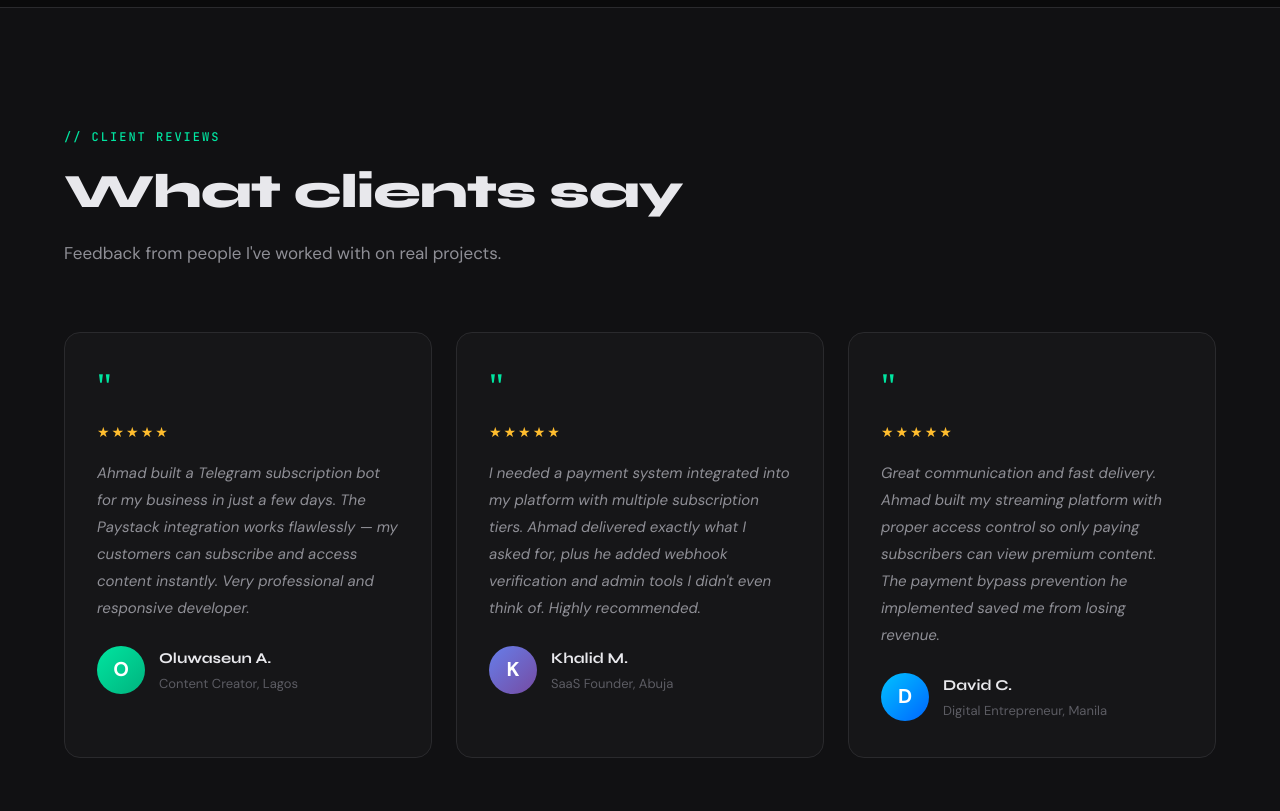
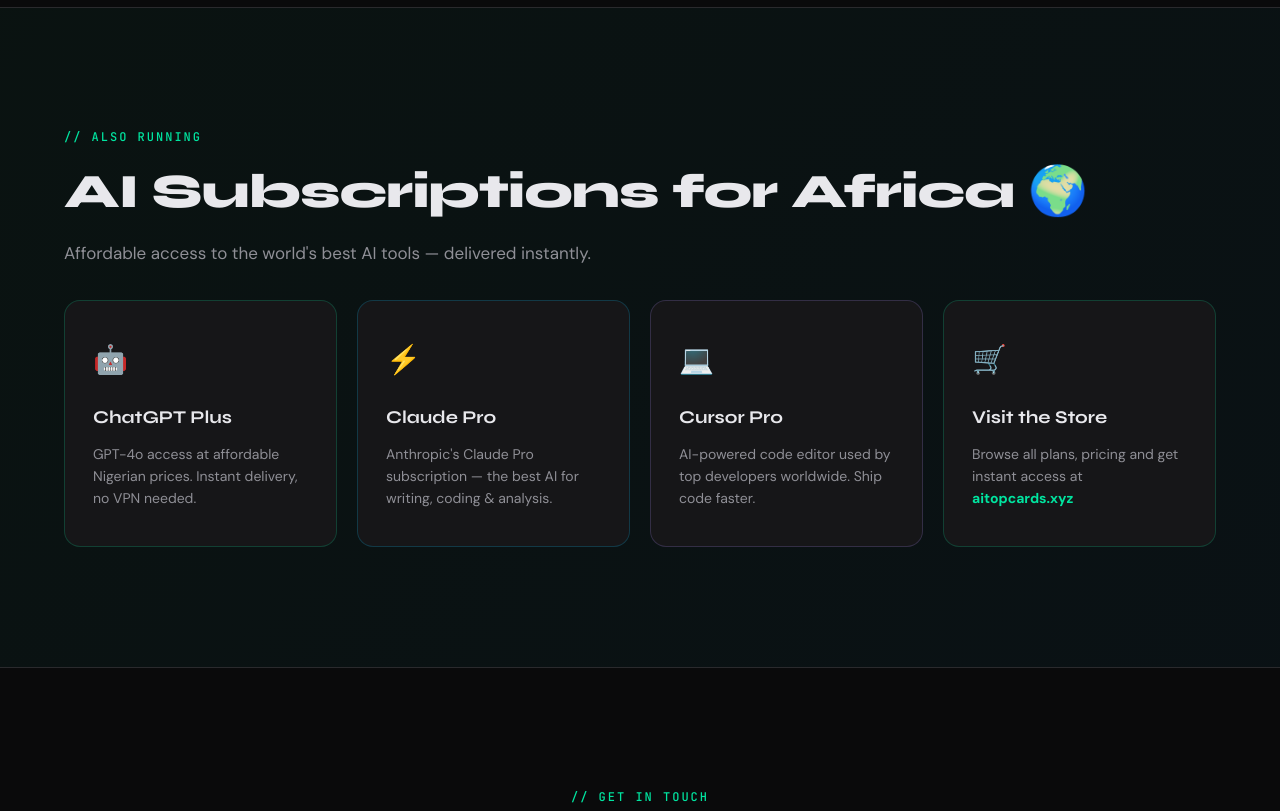
Before and after one commit to Dual-XXE/Portfolio-, a plain HTML site: page index.html in a window 1280 px wide. Shown: the part 4980-5791 px from the top of the page. Drawn offline with Linux system fonts and the light colour scheme.

Commit message:
fix: remove fake reviews, add aistore section

```diff
--- a/index.html
+++ b/index.html
@@ -929,50 +929,34 @@
         </div>
     </section>
 
-    <!-- TESTIMONIALS -->
-    <section class="section testimonials" id="testimonials">
+    <!-- AI STORE PROMO -->
+    <section class="section" id="aistore" style="background: linear-gradient(135deg, rgba(0,229,160,0.04), rgba(0,194,255,0.04)); border-top: 1px solid var(--border); border-bottom: 1px solid var(--border);">
         <div class="container">
-            <div class="section-header reveal">
-                <div class="section-label">// Client Reviews</div>
-                <h2 class="section-title">What clients say</h2>
-                <p class="section-desc">Feedback from people I've worked with on real projects.</p>
+            <div class="section-header reveal" style="margin-bottom: 32px;">
+                <div class="section-label">// Also Running</div>
+                <h2 class="section-title">AI Subscriptions for Africa 🌍</h2>
+                <p class="section-desc">Affordable access to the world's best AI tools — delivered instantly.</p>
             </div>
-            <div class="testimonials-grid">
-                <div class="testimonial-card reveal reveal-delay-1">
-                    <div class="testimonial-quote">"</div>
-                    <div class="testimonial-stars">★★★★★</div>
-                    <p class="testimonial-text">Ahmad built a Telegram subscription bot for my business in just a few days. The Paystack integration works flawlessly — my customers can subscribe and access content instantly. Very professional and responsive developer.</p>
-                    <div class="testimonial-author">
-                        <div class="testimonial-avatar" style="background: linear-gradient(135deg, #00e5a0, #00b37e);">O</div>
-                        <div>
-                            <div class="testimonial-name">Oluwaseun A.</div>
-                            <div class="testimonial-role">Content Creator, Lagos</div>
-                        </div>
-                    </div>
+            <div class="services-grid reveal">
+                <div class="service-card" style="border-color: rgba(0,229,160,0.2);">
+                    <div class="service-icon">🤖</div>
+                    <h3>ChatGPT Plus</h3>
+                    <p>GPT-4o access at affordable Nigerian prices. Instant delivery, no VPN needed.</p>
                 </div>
-                <div class="testimonial-card reveal reveal-delay-2">
-                    <div class="testimonial-quote">"</div>
-                    <div class="testimonial-stars">★★★★★</div>
-                    <p class="testimonial-text">I needed a payment system integrated into my platform with multiple subscription tiers. Ahmad delivered exactly what I asked for, plus he added webhook verification and admin tools I didn't even think of. Highly recommended.</p>
-                    <div class="testimonial-author">
-                        <div class="testimonial-avatar" style="background: linear-gradient(135deg, #667eea, #764ba2);">K</div>
-                        <div>
-                            <div class="testimonial-name">Khalid M.</div>
-                            <div class="testimonial-role">SaaS Founder, Abuja</div>
-                        </div>
-                    </div>
+                <div class="service-card" style="border-color: rgba(0,194,255,0.2);">
+                    <div class="service-icon">⚡</div>
+                    <h3>Claude Pro</h3>
+                    <p>Anthropic's Claude Pro subscription — the best AI for writing, coding & analysis.</p>
                 </div>
-                <div class="testimonial-card reveal reveal-delay-3">
-                    <div class="testimonial-quote">"</div>
-                    <div class="testimonial-stars">★★★★★</div>
-                    <p class="testimonial-text">Great communication and fast delivery. Ahmad built my streaming platform with proper access control so only paying subscribers can view premium content. The payment bypass prevention he implemented saved me from losing revenue.</p>
-                    <div class="testimonial-author">
-                        <div class="testimonial-avatar" style="background: linear-gradient(135deg, #00c2ff, #0066ff);">D</div>
-                        <div>
-                            <div class="testimonial-name">David C.</div>
-                            <div class="testimonial-role">Digital Entrepreneur, Manila</div>
-                        </div>
-                    </div>
+                <div class="service-card" style="border-color: rgba(167,139,250,0.2);">
+                    <div class="service-icon">💻</div>
+                    <h3>Cursor Pro</h3>
+                    <p>AI-powered code editor used by top developers worldwide. Ship code faster.</p>
+                </div>
+                <div class="service-card" style="border-color: rgba(0,229,160,0.2);">
+                    <div class="service-icon">🛒</div>
+                    <h3>Visit the Store</h3>
+                    <p>Browse all plans, pricing and get instant access at <strong><a href="https://aitopcards.xyz" target="_blank" style="color: var(--accent);">aitopcards.xyz</a></strong></p>
                 </div>
             </div>
         </div>
@@ -995,10 +979,6 @@
                     <span class="icon">📱</span>
                     WhatsApp (NG)
                 </a>
-                <a href="https://wa.me/639515482382" target="_blank" class="contact-link whatsapp">
-                    <span class="icon">📱</span>
-                    WhatsApp (PH)
-                </a>
                 <a href="mailto:dualization01@gmail.com" class="contact-link">
                     <span class="icon">📧</span>
                     Email
@@ -1007,6 +987,10 @@
                     <span class="icon">💻</span>
                     GitHub
                 </a>
+                <a href="https://www.upwork.com/freelancers/~yourupworkid" target="_blank" class="contact-link">
+                    <span class="icon">🧑‍💼</span>
+                    Upwork
+                </a>
             </div>
             <div class="status-bar reveal" style="max-width: 500px; margin: 0 auto;">
                 <div class="status-indicator">
@@ -1014,7 +998,7 @@
                     Currently available for work
                 </div>
                 <div class="status-indicator" style="margin-left: auto;">
-                    🌍 Nigeria &nbsp;|&nbsp; 🌏 Philippines
+                    🌍 Nigeria
                 </div>
             </div>
         </div>
@@ -1028,8 +1012,9 @@
                 <a href="https://t.me/DUAL_XXE" target="_blank">Telegram</a>
                 <a href="https://wa.me/2348081389167" target="_blank">WhatsApp</a>
                 <a href="mailto:dualization01@gmail.com">Email</a>
+                <a href="https://www.upwork.com/freelancers/~yourupworkid" target="_blank">Upwork</a>
             </div>
-            <p>© 2026 Ahmad. Built with code & caffeine.</p>
+            <p>© 2026 Ahmad A. — Full-Stack Developer, Nigeria</p>
         </div>
     </footer>
 
```
